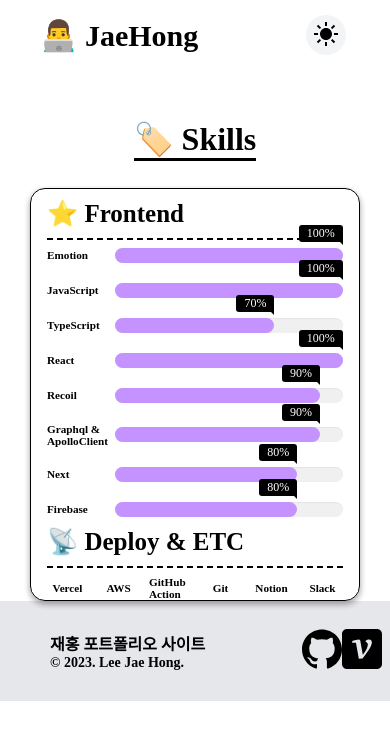
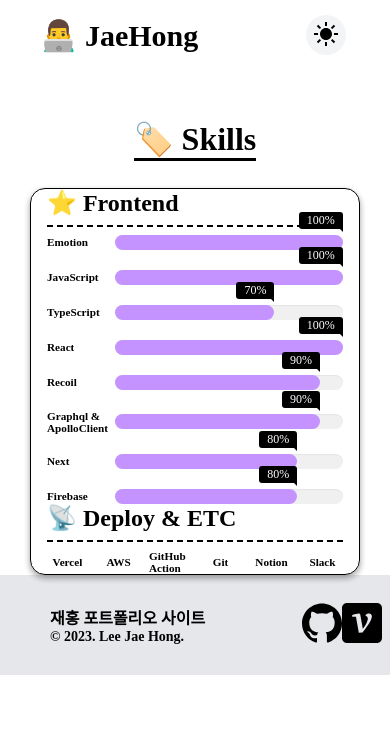
Before and after one commit to Jae-hong-lee/LJH_Portfolio, a Next.js app: page /skill in a window 390 px wide. Shown: the top 740 px of the page. Built offline with nearby package versions, Linux system fonts and the light colour scheme.

Commit message:
feat: skill section 반응형 test(1)

```diff
--- a/src/component/skill/skill.styles.ts
+++ b/src/component/skill/skill.styles.ts
@@ -5,9 +5,10 @@ export interface IBar {
 }
 
 export const Wrapper = styled.div`
-  overflow: hidden;
-  display: grid;
+  /* overflow: hidden; */
+  /* display: grid; */
   width: 80%;
+  height: 100%;
   padding: 2rem;
   place-items: center;
   border: 1px solid black;
@@ -44,8 +45,8 @@ export const SkillTitle = styled.div`
   font-weight: 700;
   cursor: pointer;
   @media screen and (max-width: 767px) {
-    font-size: 25px;
-    margin: 10px 0px;
+    font-size: 1.5rem;
+    margin-bottom: 0.5rem;
   }
 `;
 
```
